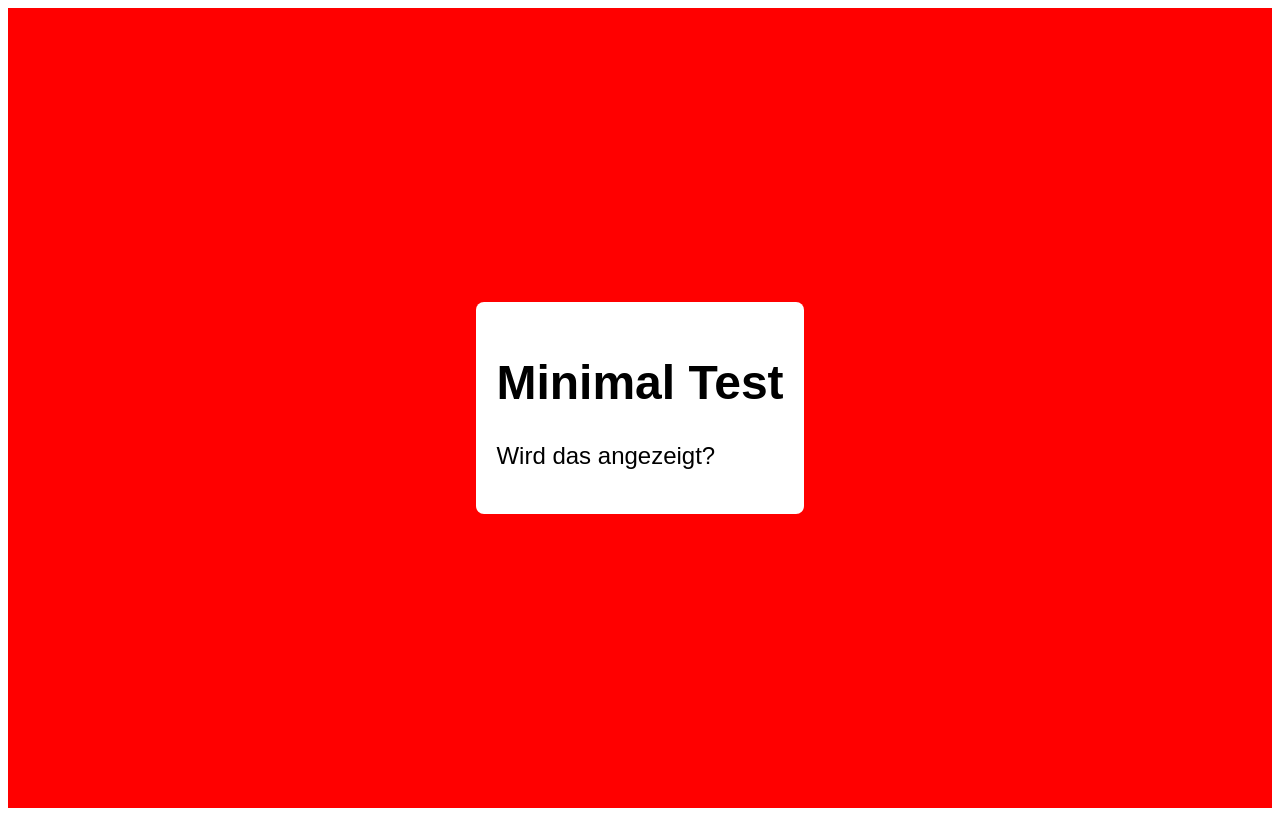
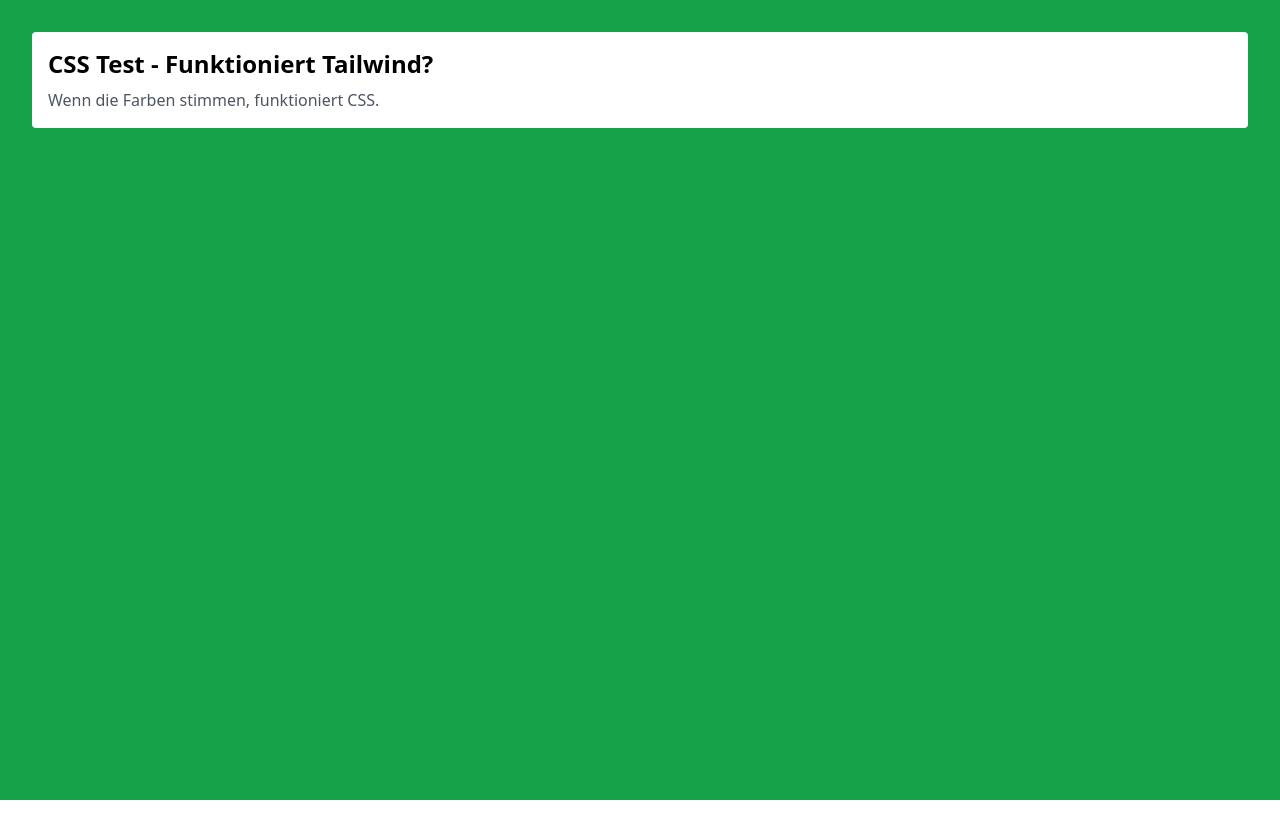
Before and after one commit to UliBer1508/fresh-spin-portal-selfhosted, a React (Vite) app: page / in a window 1280 px wide. Built offline with nearby package versions, Linux system fonts and the light colour scheme.

Commit message:
Revert changes to main.tsx

```diff
--- a/src/main.tsx
+++ b/src/main.tsx
@@ -1,39 +1,21 @@
 import { createRoot } from "react-dom/client";
+import "./index.css";
 
-console.log("Starting app...");
+console.log("Starting app with CSS...");
 
 const TestApp = () => {
-  console.log("TestApp rendering");
   return (
-    <div style={{
-      minHeight: '100vh',
-      backgroundColor: 'red',
-      display: 'flex',
-      alignItems: 'center',
-      justifyContent: 'center',
-      color: 'white',
-      fontSize: '24px',
-      fontFamily: 'Arial'
-    }}>
-      <div style={{
-        backgroundColor: 'white',
-        color: 'black',
-        padding: '20px',
-        borderRadius: '8px'
-      }}>
-        <h1>Minimal Test</h1>
-        <p>Wird das angezeigt?</p>
+    <div className="min-h-screen bg-primary p-8">
+      <div className="bg-white p-4 rounded">
+        <h1 className="text-2xl font-bold text-black">
+          CSS Test - Funktioniert Tailwind?
+        </h1>
+        <p className="text-gray-600 mt-2">
+          Wenn die Farben stimmen, funktioniert CSS.
+        </p>
       </div>
     </div>
   );
 };
 
-const rootElement = document.getElementById("root");
-console.log("Root element found:", rootElement);
-
-if (rootElement) {
-  const root = createRoot(rootElement);
-  root.render(<TestApp />);
-} else {
-  console.error("Root element not found!");
-}
+createRoot(document.getElementById("root")!).render(<TestApp />);
```
